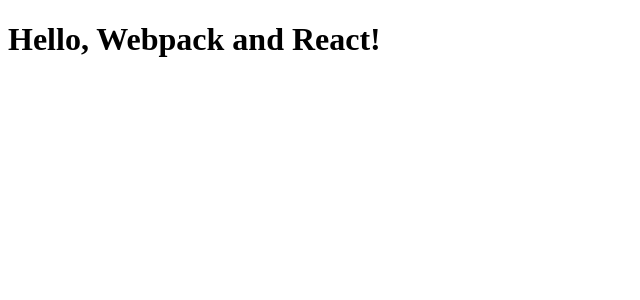
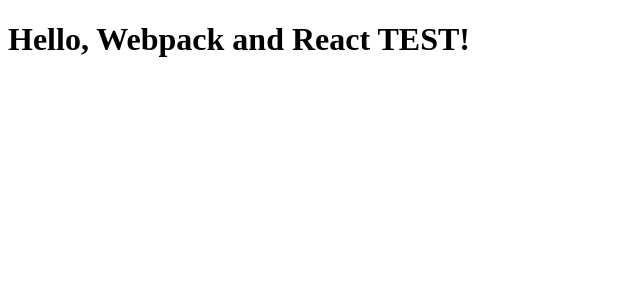
Before and after one commit to NVadim11/Degen, a React app: page / in a window 1280 px wide. Shown: the top 300 px of the page, without its empty margins (0-640 px from the left). Built offline with nearby package versions, Linux system fonts and the light colour scheme; the HTML template or start-up script is replaced by a standard one.

Commit message:
gh-pages set

```diff
--- a/package.json
+++ b/package.json
@@ -1,5 +1,7 @@
 {
-  "name": "https://nvadim11.github.io/Degen",
+  "type": "git",
+  "url": "git+https://github.com/NVadim11/Degen" ,
+  "name": "degen",
   "version": "1.0.0",
   "description": "",
   "main": "index.js",
@@ -17,7 +19,6 @@
     "@babel/preset-react": "^7.24.7",
     "babel-loader": "^9.1.3",
     "css-loader": "^7.1.2",
-    "gh-pages": "^6.1.1",
     "html-webpack-plugin": "^5.6.0",
     "style-loader": "^4.0.0",
     "webpack": "^5.94.0",
--- a/src/App.js
+++ b/src/App.js
@@ -1,7 +1,7 @@
 import React from 'react';
 
 const App = () => {
-  return <h1>Hello, Webpack and React!</h1>;
+  return <h1>Hello, Webpack and React TEST!</h1>;
 };
 
 export default App;
--- a/webpack.config.js
+++ b/webpack.config.js
@@ -10,13 +10,12 @@
     path: path.resolve(__dirname, 'dist'),
     filename: 'bundle.js',
     clean: true, // Очистка предыдущей сборки
-    publicPath: 'Degen'
   },
 
   // Настройка devServer для разработки
   devServer: {
     static: path.resolve(__dirname, 'dist'),
-    port: 3000,
+    port: 3006,
     open: true, // Автоматически открывать браузер
     hot: true,  // Включение горячей перезагрузки
   },
```
Also changed, not shown: 3 other files (tests, documents, lock files or other folders).
